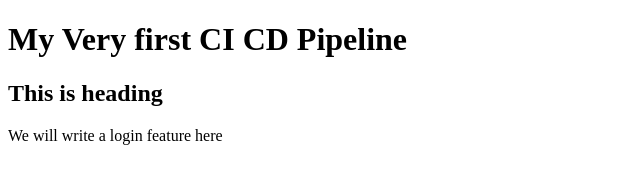
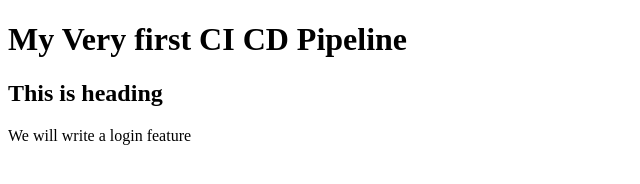
Before and after one commit to amitbiswas1992/cicd-pipeline, a website: page index.html in a window 1280 px wide. Shown: the full height of the page, 0-640 px from the left. Drawn offline with Linux system fonts and the light colour scheme.

```diff
--- a/index.html
+++ b/index.html
@@ -6,7 +6,7 @@
 <h1>My Very first CI CD Pipeline</h1>
 
 <h2>This is heading </h2>
-<p>We will write a login feature here</p>
+<p>We will write a login feature</p>
 
 </body>
 </html>
```
